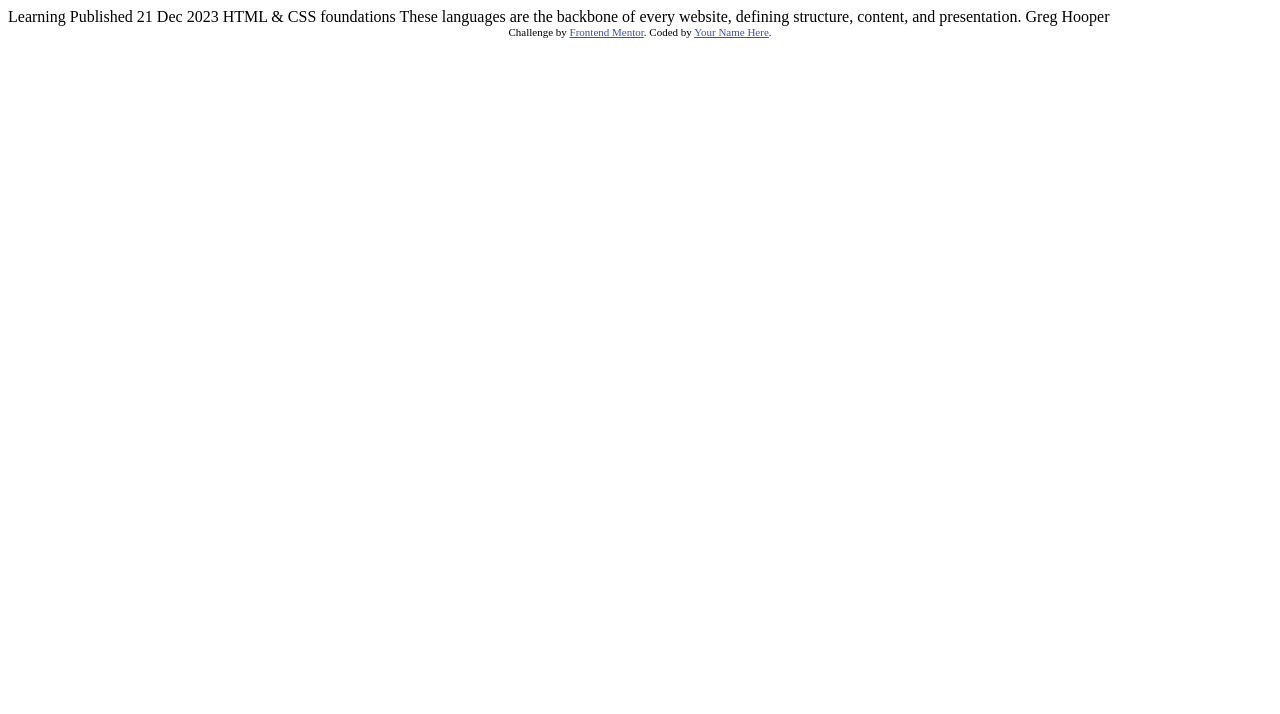
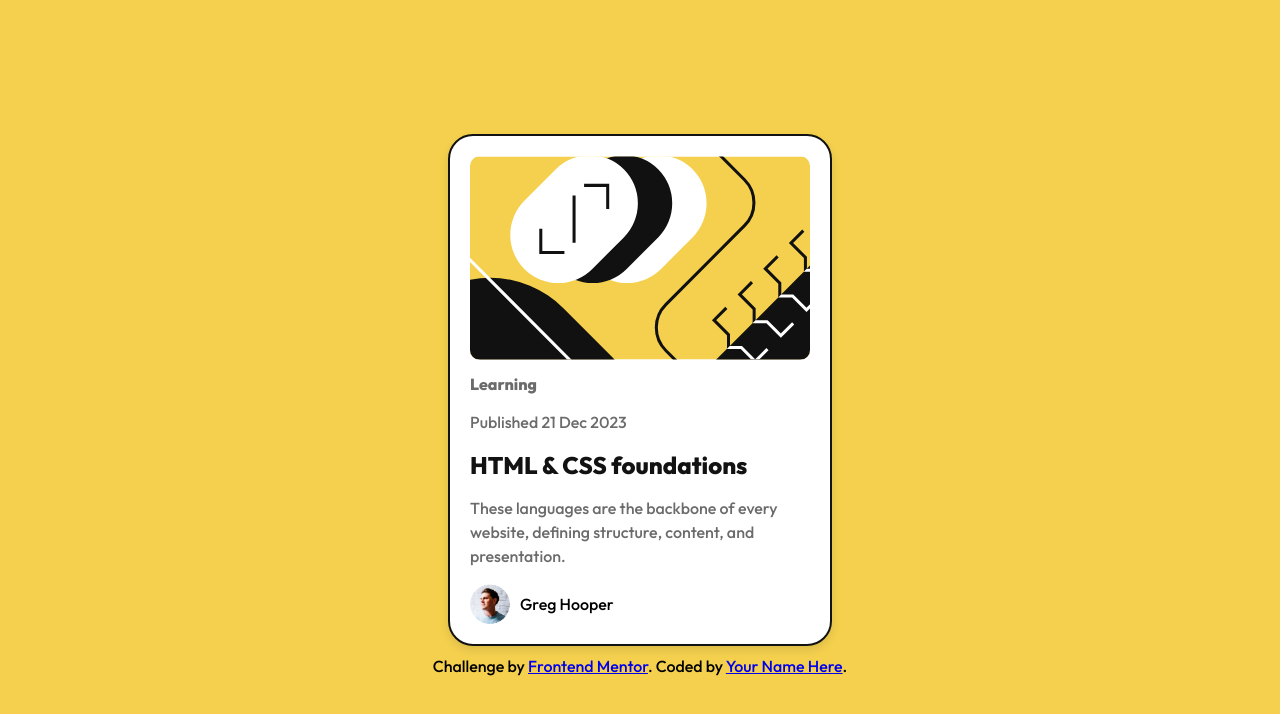
Before and after one commit to DotyAmoeba/blog-preview-card-main, a plain HTML site: page index.html in a window 1280 px wide. Drawn offline with Linux system fonts and the light colour scheme.

Commit message:
the finished version

```diff
--- /dev/null
+++ b/css/style.css
@@ -0,0 +1,81 @@
+:root {
+    --yellow: hsl(47, 88%, 63%);
+    --white: hsl(0, 0%, 100%);
+    --Gray-500: hsl(0, 0%, 42%);
+    --Gray-950: hsl(0, 0%, 7%);
+}
+
+body {
+    font-family: 'Outfit', sans-serif;
+    display: flex;
+    background-color: var(--yellow);
+    margin: 0;
+    flex-direction: column;
+    align-items: center;
+    justify-content: center;
+    min-height: 100vh;
+}
+
+.cart {
+    background-color: var(--white);
+    border: 2px solid var(--Gray-950);
+    padding: 20px;
+    margin: 10px;
+    width: 90%;
+    max-width: 340px;
+    height: auto;
+    border-radius: 25px;
+    box-shadow: 0 4px 8px rgba(0, 0, 0, 0.1);
+}
+
+.image img {
+    width: 100%;
+    border-radius: 10px;
+}
+
+h2 {
+    font-size: 1.5rem;
+    color: var(--Gray-950);
+    margin: 15px 0 10px;
+}
+
+h3 {
+    font-size: 1rem;
+    color: var(--Gray-500);
+    margin: 10px 0;
+}
+
+p {
+    color: var(--Gray-500);
+    line-height: 1.5;
+}
+
+.person {
+    display: flex;
+    align-items: center;
+    margin-top: 15px;
+}
+
+.person img {
+    width: 40px;
+    height: 40px;
+    border-radius: 50%;
+    margin-right: 10px;
+}
+
+@media (max-width: 375px) {
+    .cart {
+        padding: 15px;
+    }
+}
+
+@media (min-width: 1440px) {
+    body {
+        padding: 20px;
+    }
+
+    .cart {
+        width: 25%;
+        max-width: 400px;
+    }
+}
--- a/index.html
+++ b/index.html
@@ -2,29 +2,29 @@
 <html lang="en">
 <head>
   <meta charset="UTF-8">
-  <meta name="viewport" content="width=device-width, initial-scale=1.0"> <!-- displays site properly based on user's device -->
-
+  <meta name="viewport" content="width=device-width, initial-scale=1.0">
+  <link rel="stylesheet" href="css/style.css">
   <link rel="icon" type="image/png" sizes="32x32" href="./assets/images/favicon-32x32.png">
-
+  <link href="https://fonts.googleapis.com/css2?family=Outfit:wght@500;800&display=swap" rel="stylesheet">
   <title>Frontend Mentor | Blog preview card</title>
-
-  <!-- Feel free to remove these styles or customise in your own stylesheet 👍 -->
-  <style>
-    .attribution { font-size: 11px; text-align: center; }
-    .attribution a { color: hsl(228, 45%, 44%); }
-  </style>
 </head>
 <body>
+  <div class="cart">
+    <div class="image">
+      <img src="assets/images/illustration-article.svg" alt="Illustration of an article">
+    </div>
 
-  Learning
+    <h3>Learning</h3>
+    <p>Published 21 Dec 2023</p>
 
-  Published 21 Dec 2023
+    <h2>HTML & CSS foundations</h2>
+    <p>These languages are the backbone of every website, defining structure, content, and presentation.</p>
 
-  HTML & CSS foundations
-
-  These languages are the backbone of every website, defining structure, content, and presentation.
-
-  Greg Hooper
+    <div class="person">
+      <img src="assets/images/image-avatar.webp" alt="Author Avatar">
+      <span>Greg Hooper</span>
+    </div>
+  </div>
 
   <div class="attribution">
     Challenge by <a href="https://www.frontendmentor.io?ref=challenge" target="_blank">Frontend Mentor</a>.
```
